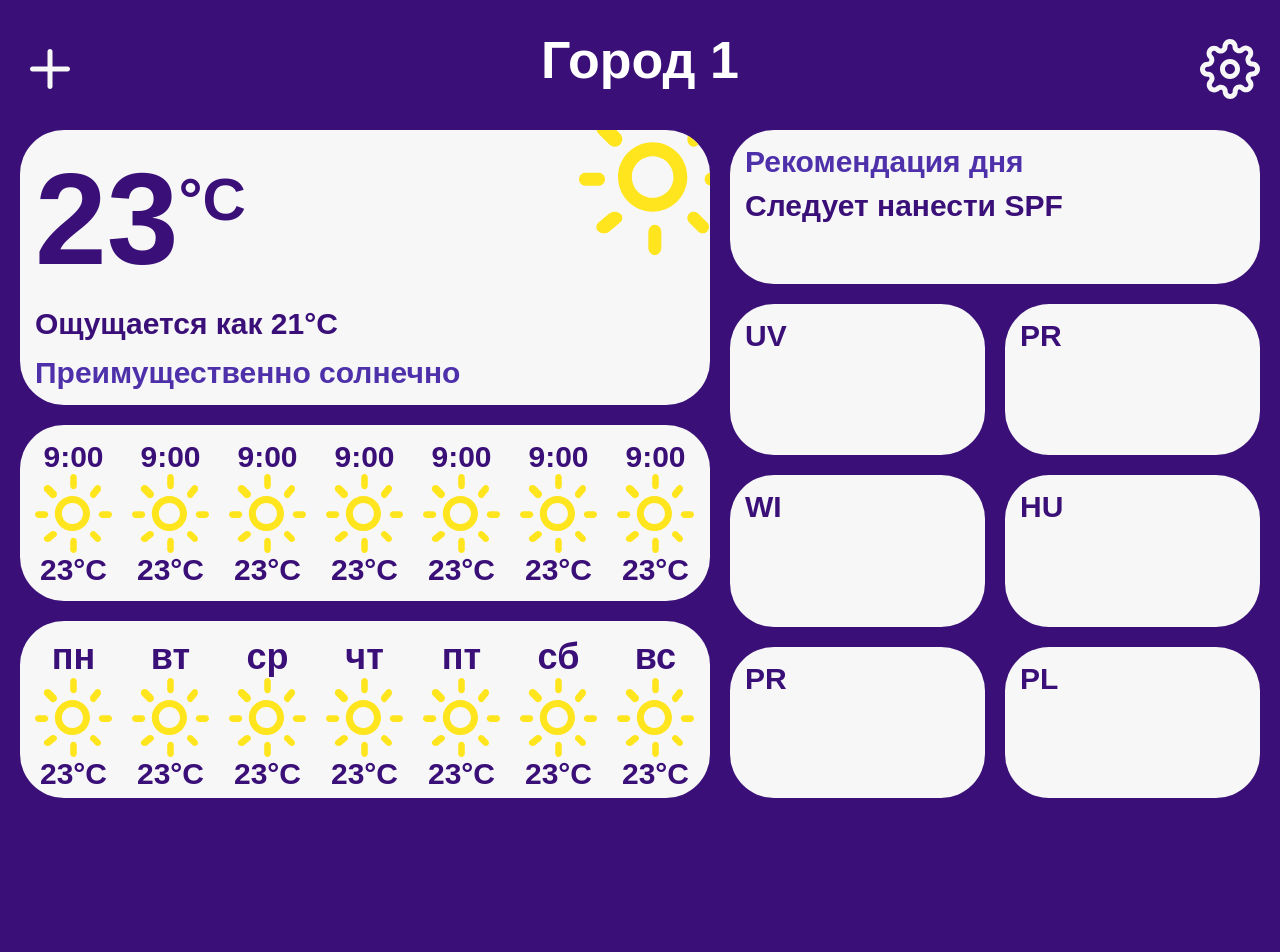
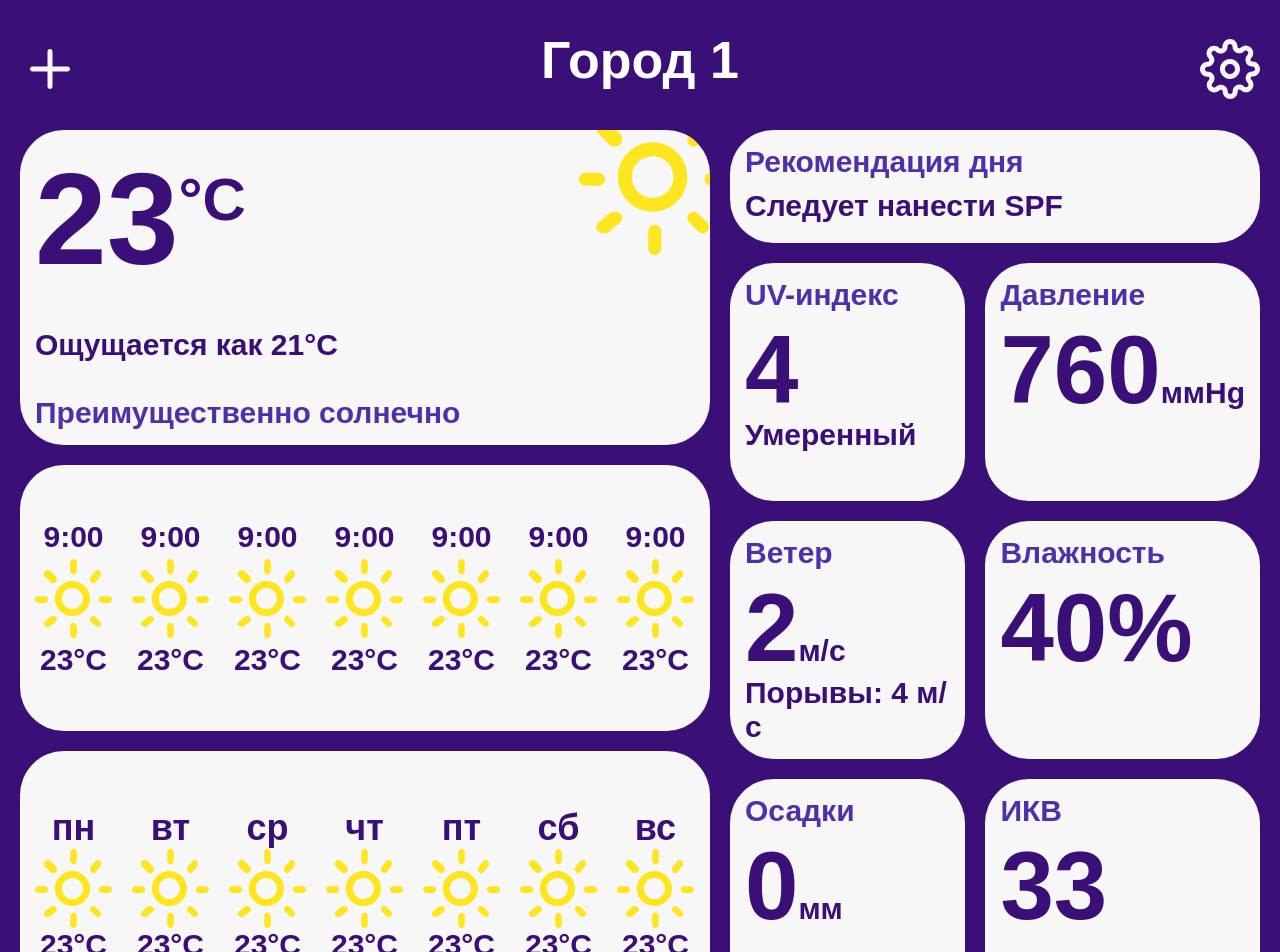
Before and after one commit to RandMPop/weather-app, a React (Vite) app: page / in a window 1280 px wide. Shown: the top 952 px of the page. Before the commit the page ends 818 px from the top, so only its background shows below. Built offline with nearby package versions, Linux system fonts and the light colour scheme.

Commit message:
Add full section of parameters with values

```diff
--- a/src/components/Forecast/Forecast.css
+++ b/src/components/Forecast/Forecast.css
@@ -3,6 +3,7 @@
     display:flex;
     flex-direction: column;
     gap:20px;
+    max-height: 890px;
 }
 .forecast_sector{
     background-color: rgba(247, 247, 248, 1);
--- a/src/components/Forecast/ForecastDay.css
+++ b/src/components/Forecast/ForecastDay.css
@@ -5,10 +5,11 @@
     scrollbar-width: none;
     max-width: 690px;
     min-height: 170px;
-    max-height: max-content;
+    align-items: center;
 }
 .forecast_day__1hour{
     display: flex;
     flex-direction: column;
     align-items: center;
+    gap:5px;
 }
--- a/src/components/Forecast/ForecastWeek.css
+++ b/src/components/Forecast/ForecastWeek.css
@@ -3,7 +3,7 @@
     gap:20px;
     max-width: 690px;
     min-height: 170px;
-    max-height: max-content;
+    align-items: center;
 }
 .forecast_week__1day{
     display: flex;
--- a/src/components/Parameters/Parameters.css
+++ b/src/components/Parameters/Parameters.css
@@ -3,6 +3,7 @@
     display:flex;
     flex-direction: column;
     gap:20px;
+    max-height: 890px;
 }
 .parameters_sector{
     background-color: rgba(247, 247, 248, 1);
@@ -29,5 +30,4 @@
     margin: 0 0 10px;
     font-size: 30px;
     color: var(--color-secondary);
-
 }
--- a/src/components/Parameters/ParametersNumbers.css
+++ b/src/components/Parameters/ParametersNumbers.css
@@ -0,0 +1,11 @@
+.parameters_numbers .parameters_sector{
+    min-height: 190px;
+    max-height: 240px;
+}
+.parameters_numbers__value{
+    font-size: 3.2rem;
+    line-height: 3.2rem;
+}
+.parameters_numbers__comment{
+    margin:0;
+}
--- a/src/components/Parameters/ParametersNumbers.jsx
+++ b/src/components/Parameters/ParametersNumbers.jsx
@@ -2,12 +2,35 @@ import './ParametersNumbers.css';
 function ParametersNumbers() {
     return (
         <div className='parameters_numbers'>
-            <div className="parameters_sector parameters_numbers_uv">UV</div>
-            <div className="parameters_sector parameters_numbers_preassure">PR</div>
-            <div className="parameters_sector parameters_numbers_wind">WI</div>
-            <div className="parameters_sector parameters_numbers_humidity">HU</div>
-            <div className="parameters_sector parameters_numbers_precipitation">PR</div>
-            <div className="parameters_sector parameters_numbers_polluton">PL</div>
+            <div className="parameters_sector parameters_numbers__uv">
+                <h2 className='parameters_numbers__header'>UV-индекс</h2>
+                <span className='parameters_numbers__value'>4</span>
+                <p className='parameters_numbers__comment'>Умеренный</p>
+            </div>
+            <div className="parameters_sector parameters_numbers__preassure">
+                <h2 className='parameters_numbers__header'>Давление</h2>
+                <span className='parameters_numbers__value'>760</span>
+                <span className='parameters_numbers__unit'>ммHg</span>
+            </div>
+            <div className="parameters_sector parameters_numbers__wind">
+                <h2 className='parameters_numbers__header'>Ветер</h2>
+                <span className='parameters_numbers__value'>2</span>
+                <span className='parameters_numbers__unit'>м/с</span>
+                <p className='parameters_numbers__comment'>Порывы: 4 м/с</p>
+            </div>
+            <div className="parameters_sector parameters_numbers__humidity">
+                <h2 className='parameters_numbers__header'>Влажность</h2>
+                <span className='parameters_numbers__value'>40%</span>
+            </div>
+            <div className="parameters_sector parameters_numbers__precipitation">
+                <h2 className='parameters_numbers__header'>Осадки</h2>
+                <span className='parameters_numbers__value'>0</span>
+                <span className='parameters_numbers__unit'>мм</span>
+            </div>
+            <div className="parameters_sector parameters_numbers__polluton">
+                <h2 className='parameters_numbers__header'>ИКВ</h2>
+                <span className='parameters_numbers__value'>33</span>
+            </div>
         </div>
     );
 }
```
